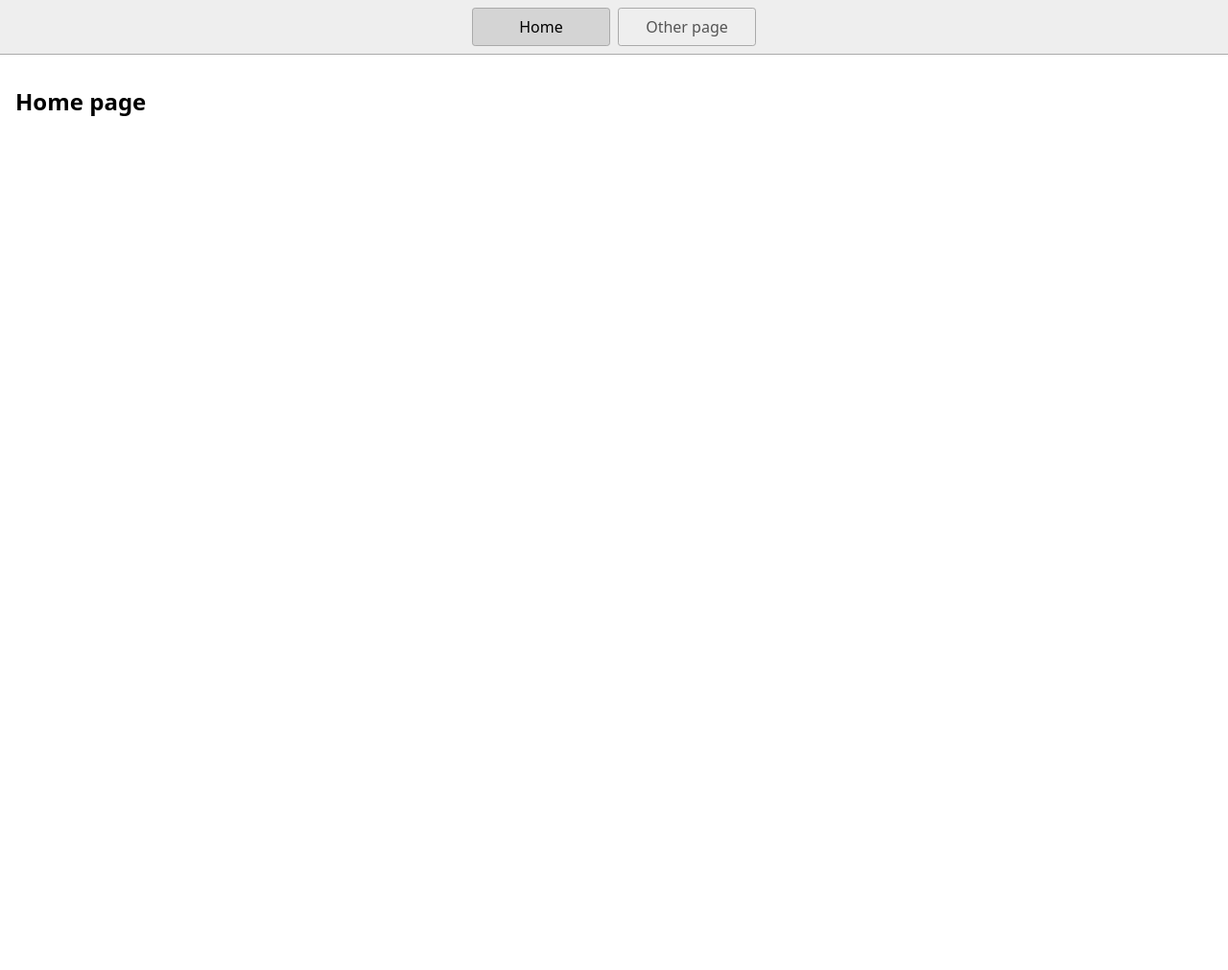
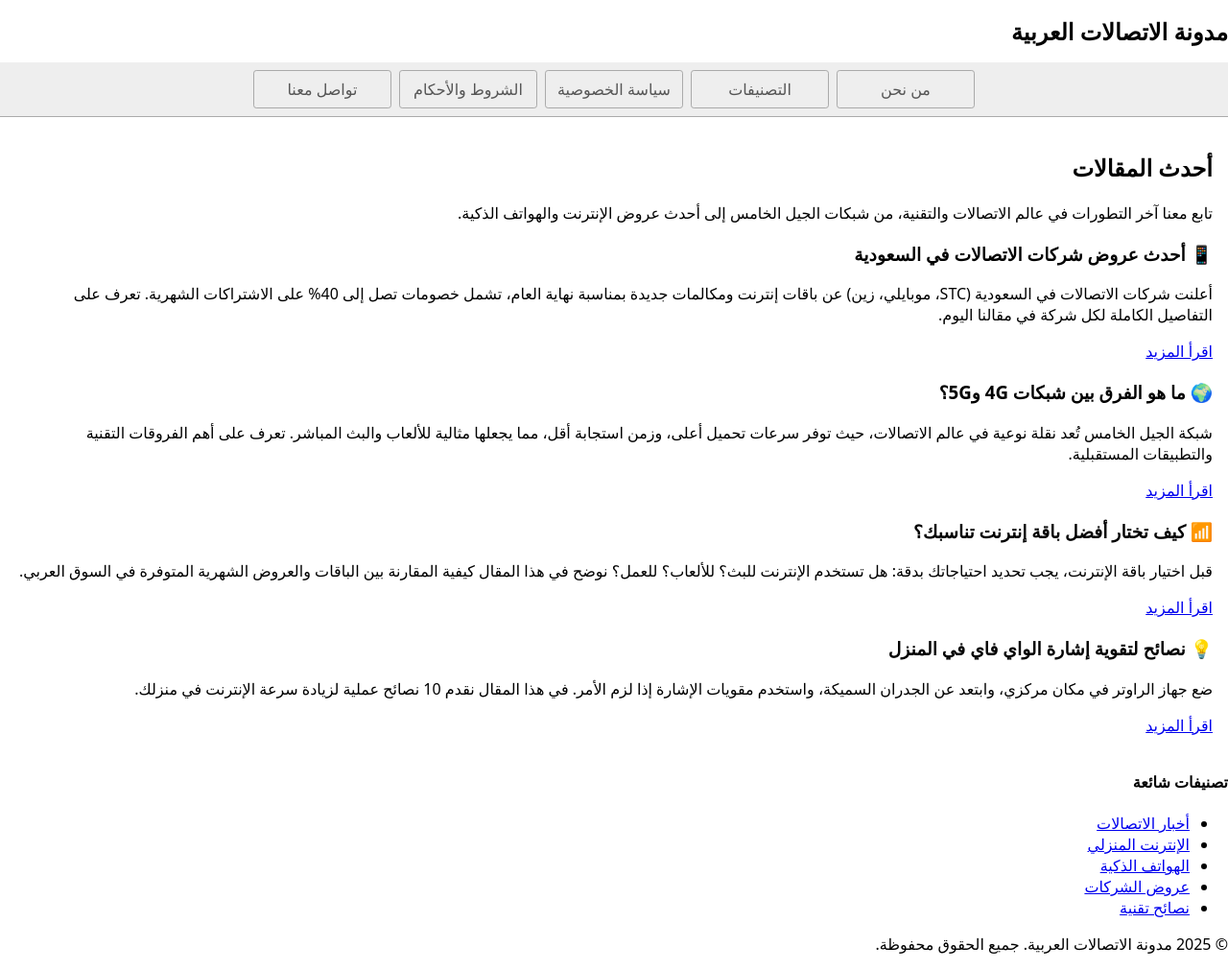
Before and after one commit to clieantapp-crypto/rabivc, a website: page index.html in a window 1280 px wide. Shown: the whole page at 96% size. Before the commit the page ends 800 px from the top, so only its background shows below. Drawn offline with Linux system fonts and the light colour scheme.

Commit message:
Update index.html

```diff
--- a/index.html
+++ b/index.html
@@ -1,23 +1,67 @@
 <!DOCTYPE html>
-<html lang="en">
+<html lang="ar" dir="rtl">
 <head>
-    <title>Home</title>
   <meta charset="UTF-8" />
-    <meta name="viewport" content="width=device-width" />
-    <!--
-      Need a visual blank slate?
-      Remove all code in `styles.css`!
-    -->
+  <meta name="viewport" content="width=device-width, initial-scale=1.0" />
+  <meta name="description" content="مدونة عربية شاملة لأخبار الاتصالات، التقنية، والهواتف الذكية." />
+  <title>مدونة الاتصالات العربية</title>
   <link rel="stylesheet" href="styles.css" />
-    <script type="module" src="script.js"></script>
 </head>
 <body>
+  <header>
+    <h1>مدونة الاتصالات العربية</h1>
     <nav>
-      <a href="/" aria-current="page">Home</a>
-      <a href="/page2.html">Other page</a>
+      <a href="about.html">من نحن</a>
+      <a href="categories.html">التصنيفات</a>
+      <a href="privacy.html">سياسة الخصوصية</a>
+      <a href="terms.html">الشروط والأحكام</a>
+      <a href="contact.html">تواصل معنا</a>
     </nav>
+  </header>
   <main>
-      <h1>Home page</h1>
+    <article>
+      <h2>أحدث المقالات</h2>
+      <p>تابع معنا آخر التطورات في عالم الاتصالات والتقنية، من شبكات الجيل الخامس إلى أحدث عروض الإنترنت والهواتف الذكية.</p>
+    </article>
+
+    <section class="post">
+      <h3>📱 أحدث عروض شركات الاتصالات في السعودية</h3>
+      <p>أعلنت شركات الاتصالات في السعودية (STC، موبايلي، زين) عن باقات إنترنت ومكالمات جديدة بمناسبة نهاية العام، تشمل خصومات تصل إلى 40% على الاشتراكات الشهرية. تعرف على التفاصيل الكاملة لكل شركة في مقالنا اليوم.</p>
+      <a href="#">اقرأ المزيد</a>
+    </section>
+
+    <section class="post">
+      <h3>🌍 ما هو الفرق بين شبكات 4G و5G؟</h3>
+      <p>شبكة الجيل الخامس تُعد نقلة نوعية في عالم الاتصالات، حيث توفر سرعات تحميل أعلى، وزمن استجابة أقل، مما يجعلها مثالية للألعاب والبث المباشر. تعرف على أهم الفروقات التقنية والتطبيقات المستقبلية.</p>
+      <a href="#">اقرأ المزيد</a>
+    </section>
+
+    <section class="post">
+      <h3>📶 كيف تختار أفضل باقة إنترنت تناسبك؟</h3>
+      <p>قبل اختيار باقة الإنترنت، يجب تحديد احتياجاتك بدقة: هل تستخدم الإنترنت للبث؟ للألعاب؟ للعمل؟ نوضح في هذا المقال كيفية المقارنة بين الباقات والعروض الشهرية المتوفرة في السوق العربي.</p>
+      <a href="#">اقرأ المزيد</a>
+    </section>
+
+    <section class="post">
+      <h3>💡 نصائح لتقوية إشارة الواي فاي في المنزل</h3>
+      <p>ضع جهاز الراوتر في مكان مركزي، وابتعد عن الجدران السميكة، واستخدم مقويات الإشارة إذا لزم الأمر. في هذا المقال نقدم 10 نصائح عملية لزيادة سرعة الإنترنت في منزلك.</p>
+      <a href="#">اقرأ المزيد</a>
+    </section>
   </main>
+
+  <aside>
+    <h4>تصنيفات شائعة</h4>
+    <ul>
+      <li><a href="#">أخبار الاتصالات</a></li>
+      <li><a href="#">الإنترنت المنزلي</a></li>
+      <li><a href="#">الهواتف الذكية</a></li>
+      <li><a href="#">عروض الشركات</a></li>
+      <li><a href="#">نصائح تقنية</a></li>
+    </ul>
+  </aside>
+
+  <footer>
+    <p>© 2025 مدونة الاتصالات العربية. جميع الحقوق محفوظة.</p>
+  </footer>
 </body>
 </html>
```
Lines whose indentation alone changed are shown as unchanged.
